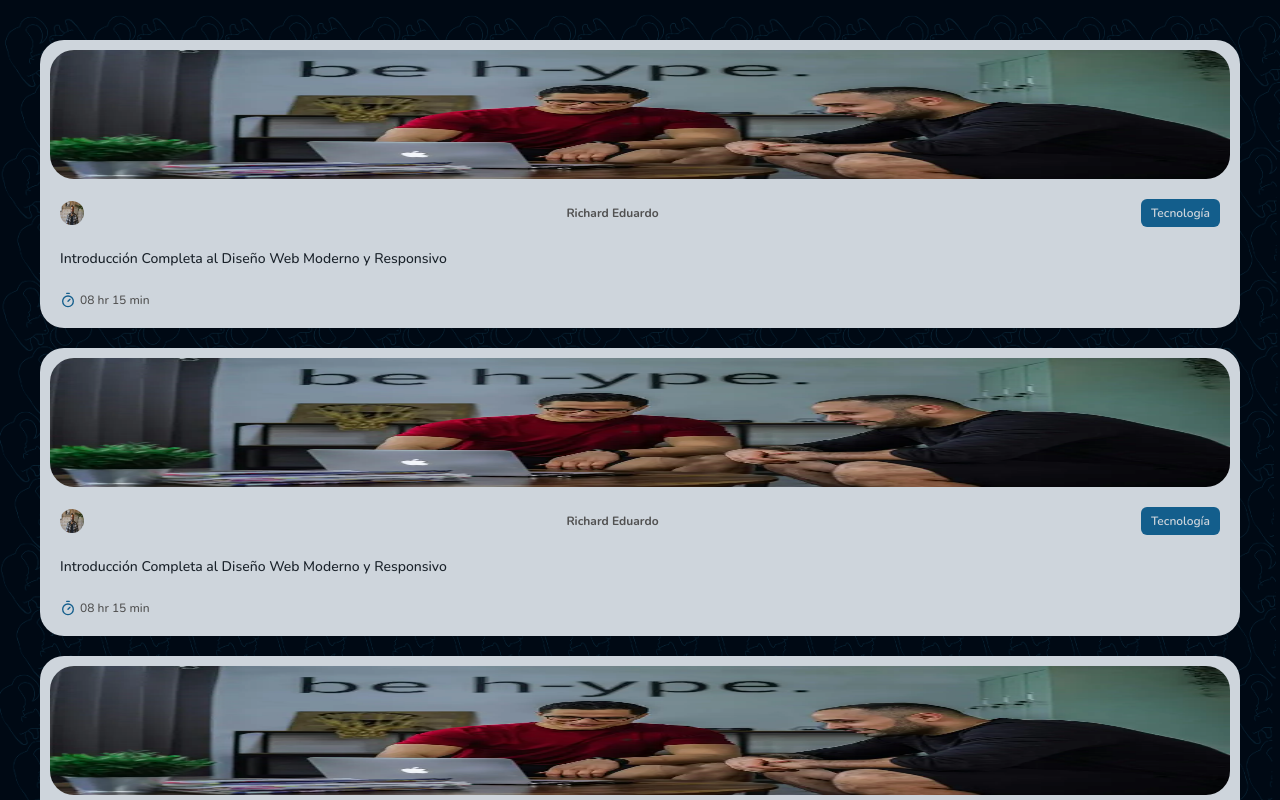
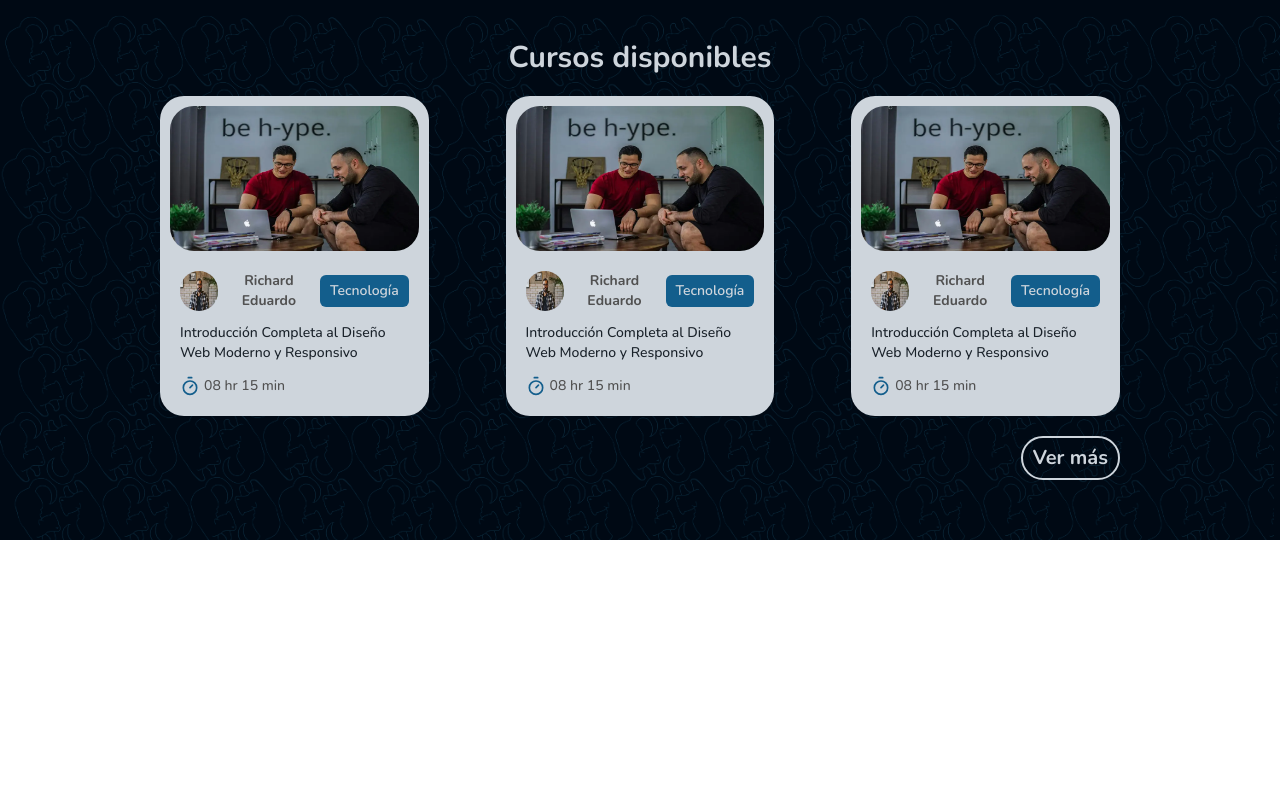
Before and after one commit to GrupoSemanadeingenioSID/sid-frontend, a Next.js app: page / in a window 1280 px wide. Shown: the top 800 px of the page. Built offline with nearby package versions, Linux system fonts and the light colour scheme.

Commit message:
ADD: vista responsiva de los cursos y boton

```diff
--- a/src/app/page.tsx
+++ b/src/app/page.tsx
@@ -1,7 +1,11 @@
 import { lilita } from "./layout";
+import Link from "next/link";
 import CourseCard from "@/components/courses/courseCard";
 
 export default function Home() {
+
+  let courses = [1, 2, 3]
+
   return (
     <div>
       <header></header> {/* ESPACIO PARA EL COMPONENTE HEADER */}
@@ -13,17 +17,23 @@ export default function Home() {
         </section>
 
         {/* SECCION PARA EL CONTENIDO */}
-          <section className="flex flex-col py-5 px-10 gap-5">
+        <section className="flex flex-col py-5 px-10 gap-5 lg:px-40">
           {/* ARTICULO PARA LAS ACTIVIDADES */}
           <article>
 
           </article>
 
           {/* ARTICULO PARA LOS CURSOS */}
-            <article className="flex flex-col gap-5">
-              <CourseCard />
-              <CourseCard />
-              <CourseCard />
+          <article className="flex flex-col gap-5 md:flex-row md:flex-wrap md:justify-between">
+            <h2 className="w-full text-center text-2xl font-bold lg:text-3xl">Cursos disponibles</h2>
+
+            {courses.map((course, index) => (
+              <CourseCard key={index} />
+            ))}
+
+            <Link href="/course"  className="w-full flex items-center justify-end font-bold text-sm lg:text-xl">
+              <p className="px-2.5 py-1.5 border-french-gray border-2 rounded-full hover:scale-105 transition-all">Ver más</p>
+            </Link>
           </article>
 
           {/* ARTICULO PARA LOS PROYECTOS */}
--- a/src/components/courses/courseCard.tsx
+++ b/src/components/courses/courseCard.tsx
@@ -2,7 +2,7 @@ import { Timer } from 'lucide-react';
 
 export default function CourseCard() {
     return (
-        <article className="flex flex-col h-72 w-full hover:scale-105 transition-all gap-2.5 bg-french-gray rounded-3xl p-2.5">
+        <article className="flex flex-col h-72 w-full hover:scale-105 transition-all gap-2.5 bg-french-gray rounded-3xl p-2.5 md:w-[30%] lg:h-80 lg:w-[28%]">
             {/* IMAGEN DEL CURSO */}
             <div className="h-1/2 w-auto rounded-3xl overflow-hidden">
                 <img src="/images/course/diseño.webp" className="w-full h-full bg-cover" alt="Course Image" />
@@ -12,25 +12,25 @@ export default function CourseCard() {
             <div className='h-1/2 flex flex-col justify-between p-2.5'>
                 {/* PROFESOR DEL CURSO */}
                 <div className="flex items-center justify-between">
-                    <div className="h-6 w-6 rounded-full overflow-hidden">
+                    <div className="h-6 w-6 rounded-full overflow-hidden lg:h-10 lg:w-10">
                         <img src="/images/teacher/juanprofe.webp" className="w-full h-full bg-cover" alt="Teacher Image" />
                     </div>
 
-                    <p className="font-bold text-xs text-davys-gray">Richard Eduardo</p>
+                    <p className="font-bold text-xs text-center text-davys-gray lg:text-sm">Richard Eduardo</p>
 
-                    <div className="bg-lapiz-lazuli rounded-md font-semibold px-2.5 py-1.5 flex items-center justify-center text-center text-xs">
+                    <div className="bg-lapiz-lazuli rounded-md font-semibold px-2.5 py-1.5 flex items-center justify-center text-center text-xs lg:text-sm">
                         <p>Tecnología</p>
                     </div>
                 </div>
 
                 {/* NOMBRE DEL CURSO */}
-                <div className="text-eerie-black font-medium text-sm">
+                <div className="text-eerie-black font-medium text-sm lg:text">
                     <p>Introducción Completa al Diseño Web Moderno y Responsivo</p>
                 </div>
 
                 {/* DURACION DEL CURSO */}
-                <div className="flex items-center font-medium text-xs text-davys-gray">
-                    <Timer className="w-4 h-4 text-lapiz-lazuli mr-1" />
+                <div className="flex items-center font-medium text-xs text-davys-gray lg:text-sm">
+                    <Timer className="w-4 h-4 text-lapiz-lazuli mr-1 lg:w-5 lg:h-5" />
                     <p>08 hr 15 min</p>
                 </div>
             </div>
--- a/src/styles/globals.css
+++ b/src/styles/globals.css
@@ -51,3 +51,7 @@ body {
 .text-davys-gray {
   color: var(--davys-gray);
 }
+
+.border-french-gray {
+  border-color: var(--french-gray);
+}
```
Lines whose indentation alone changed are shown as unchanged.
